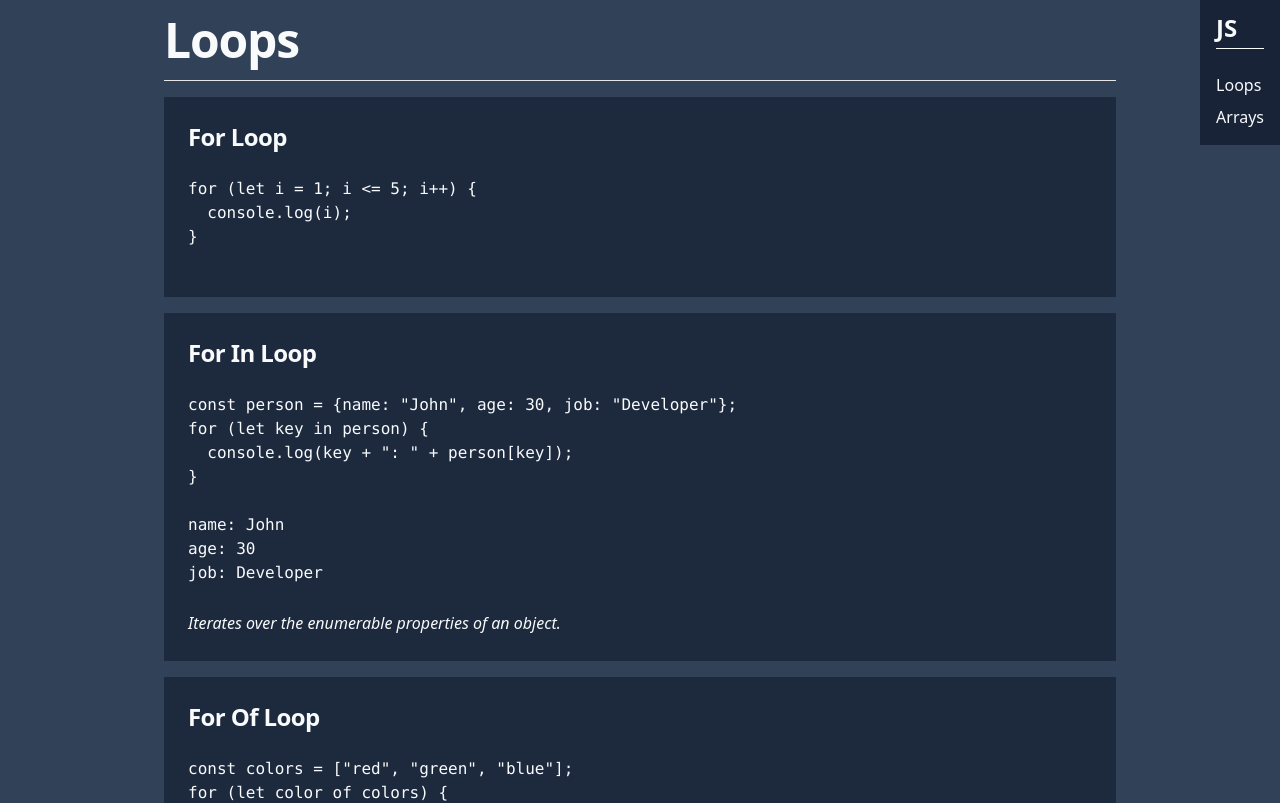
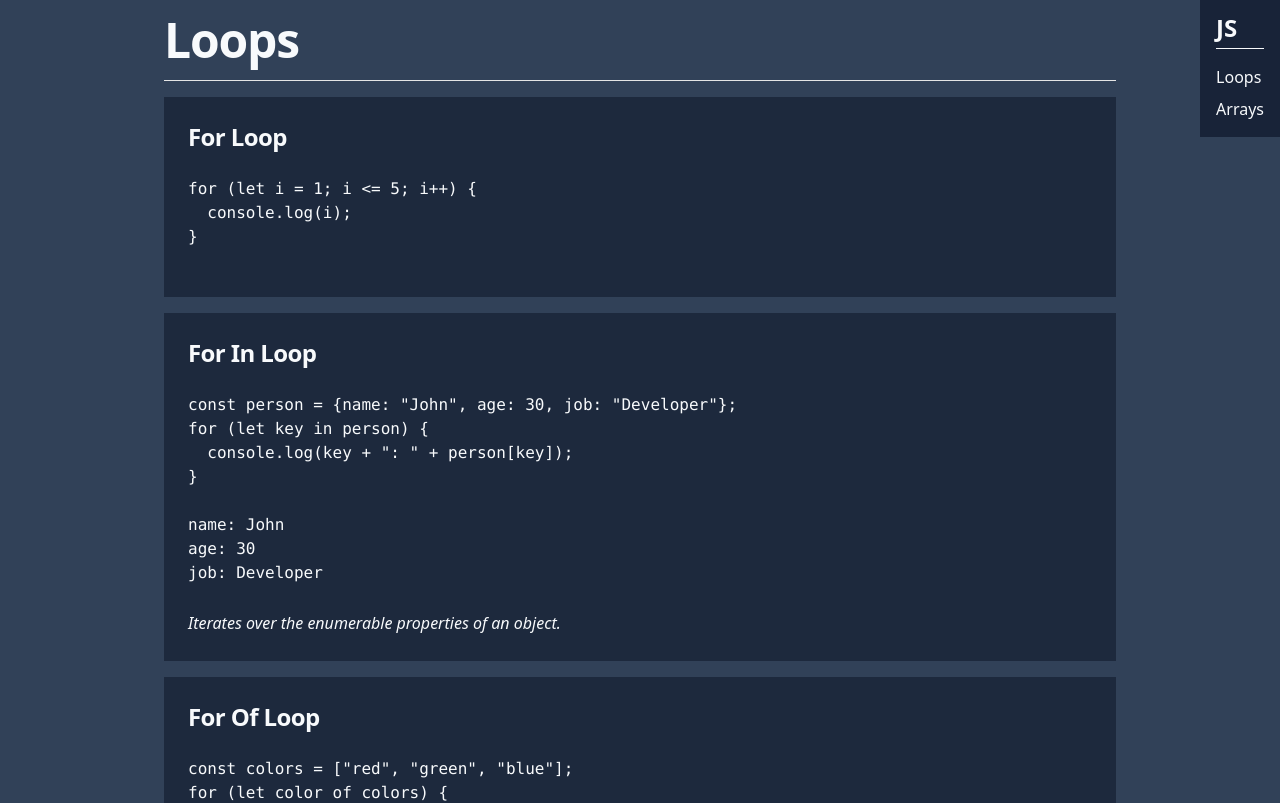
Before and after one commit to Dillonzellis/review-25, a Next.js app: page /js/loops in a window 1280 px wide. Shown: the top 803 px of the page. Built offline with nearby package versions, Linux system fonts and the light colour scheme.

Commit message:
style: adjust pb on sidebar hr

```diff
--- a/src/components/SideBarNav/SideBarNav.tsx
+++ b/src/components/SideBarNav/SideBarNav.tsx
@@ -12,7 +12,7 @@ export default function SideBarNav({ navLinks }: SideBarNavProps) {
         <Link href="/js" className="text-2xl leading-none font-bold">
           JS
         </Link>
-        <hr className="border-t-slate-50 pb-4" />
+        <hr className="border-t-slate-50 pb-2" />
         {navLinks.map((link, idx) => (
           <Link key={idx} href={link.link}>
             {link.title}
```
